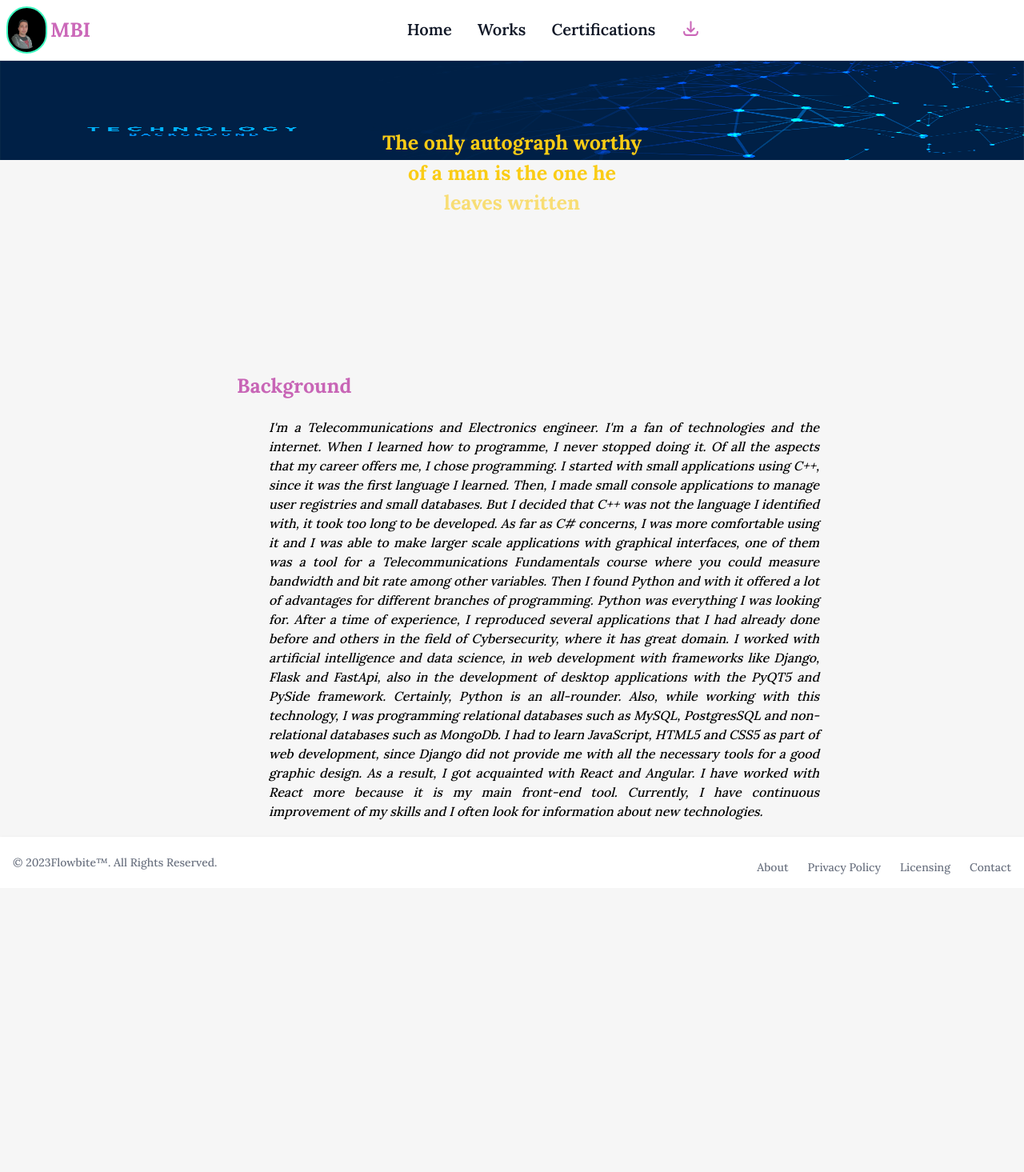
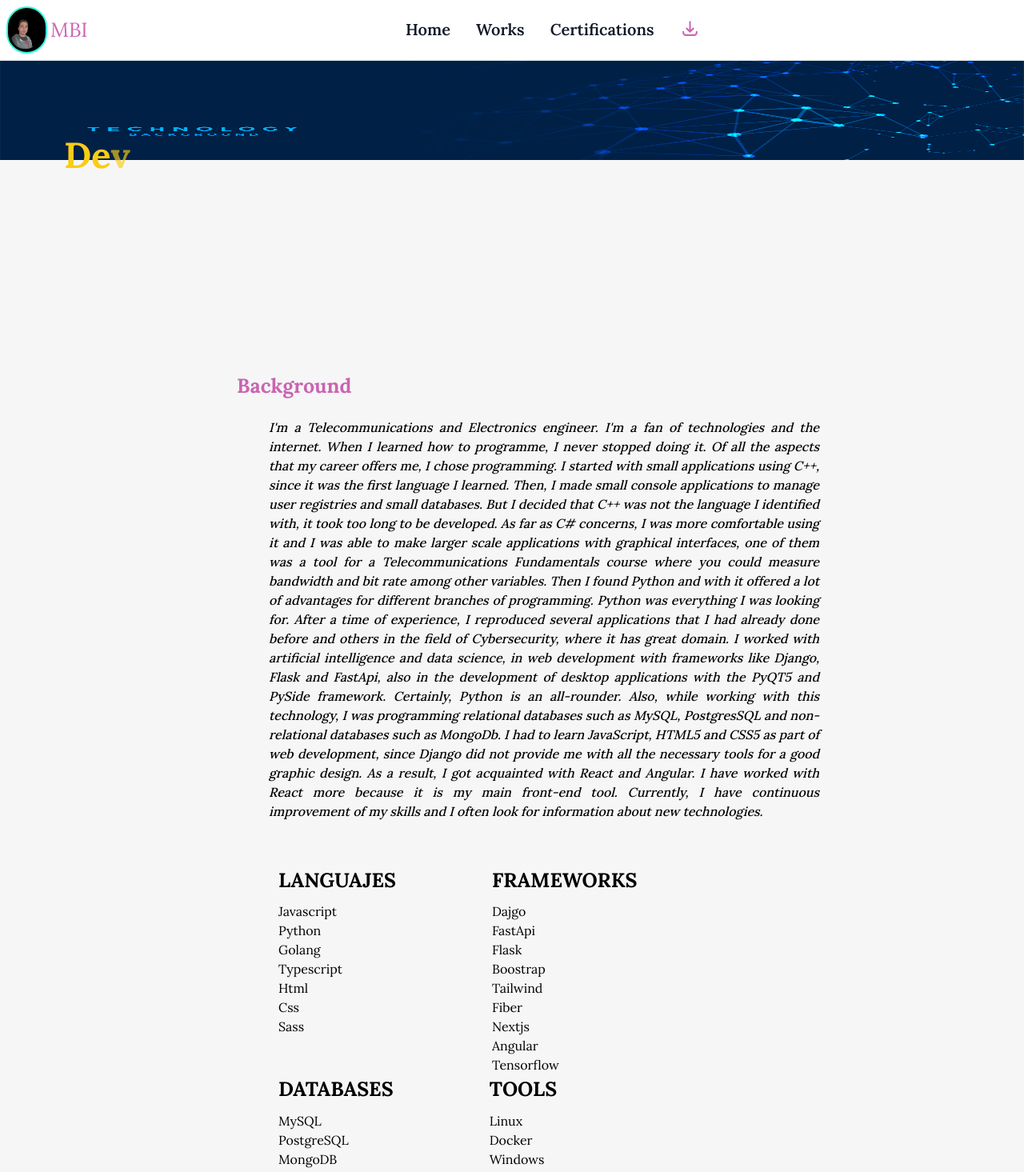
Before and after one commit to MBI-88/porfolio-v2, a Next.js app: page / in a window 1280 px wide. Shown: the top 1465 px of the page at 80% size. Before the commit the page ends 1110 px from the top, so only its background shows below. Built offline with nearby package versions, Linux system fonts and the light colour scheme.

Commit message:
new fonts size

```diff
--- a/app/components/background.tsx
+++ b/app/components/background.tsx
@@ -5,13 +5,13 @@ import { motion } from "framer-motion";
 const Background = () => {
     return (
         <section className='container lg:px-64 md:px-20 px-10'>
-            <motion.h1 className="pt-0 font-extrabold lg:ps-10 ps-0"
+            <motion.h2 className="pt-0 font-extrabold lg:ps-10 ps-0"
                 animate={{ color: ['#40e612', '#7a19db9e', '#d31a1ab0', '#2551e2fe'], animationTimingFunction: 'ease' }}
                 transition={{ duration: 10, repeat: Infinity, delay: 1 }}
             >
                 Background
-            </motion.h1>
-            <div className="pt-5 pb-5 lg:ps-20 ps-0 md:ps-16">
+            </motion.h2>
+            <article className="pt-5 pb-5 lg:ps-20 ps-0 md:ps-16">
                 <h3 className="font-medium text-justify">
                     I'm a Telecommunications and Electronics engineer.
                     I'm a fan of technologies and the internet. When I learned how to programme,
@@ -37,7 +37,7 @@ const Background = () => {
                     Currently, I have continuous improvement of my skills and I often look for information about new technologies.
                 </h3>
 
-            </div>
+            </article>
         </section>
 
     )
--- a/app/components/presentation.tsx
+++ b/app/components/presentation.tsx
@@ -51,35 +51,105 @@ const Presentation = () => {
             transition: { duration: 1.5, delay: 6 }
         }
     }
+    const item5 = {
+        hidden: {
+            opacity: 0,
+        },
+        show: {
+            opacity: 1,
+            transition: { duration: 1.5, delay: 7 }
+        }
+    }
+    const item6 = {
+        hidden: {
+            opacity: 0,
+        },
+        show: {
+            opacity: 1,
+            transition: { duration: 1.5, delay: 8 }
+        }
+    }
+    const item7 = {
+        hidden: {
+            opacity: 0,
+        },
+        show: {
+            opacity: 1,
+            transition: { duration: 1.5, delay: 9 }
+        }
+    }
+    const item8 = {
+        hidden: {
+            opacity: 0,
+        },
+        show: {
+            opacity: 1,
+            transition: { duration: 1.5, delay: 10 }
+        }
+    }
+    const item9 = {
+        hidden: {
+            opacity: 0,
+        },
+        show: {
+            opacity: 1,
+            transition: { duration: 1.5, delay: 11 }
+        }
+    }
 
     return (
-        <div className={style.containerBlock}>
-            <section className={style.parallaxBg}>
-                <motion.ul className="items-center lg:pt-40 pt-28 px-2" variants={container} initial="hidden" animate="show">
+        <section className={style.containerBlock}>
+            <article className={style.parallaxBg}>
+                <motion.ul className="flex flex-row items-center lg:pt-40 pt-20 px-20" variants={container} initial="hidden" animate="show">
                     <motion.li variants={item1}>
                         <h1 className=' text-yellow-400 text-center lg:font-extrabold font-medium'>
-                            The only autograph worthy
+                            D
                         </h1>
                     </motion.li>
                     <motion.li variants={item2}>
                         <h1 className='  text-yellow-400 text-center lg:font-extrabold font-medium'>
-                            of a man is the one he
+                            e
                         </h1>
                     </motion.li>
                     <motion.li variants={item3}>
                         <h1 className='  text-yellow-400 text-center lg:font-extrabold font-medium'>
-                            leaves written
+                            v
                         </h1>
                     </motion.li>
                     <motion.li variants={item4}>
                         <h1 className='  text-yellow-400 text-center lg:font-extrabold font-medium'>
-                            with his works.
+                            e
+                        </h1>
+                    </motion.li>
+                    <motion.li variants={item5}>
+                        <h1 className='  text-yellow-400 text-center font-medium sm:font-thin'>
+                            l
+                        </h1>
+                    </motion.li>
+                    <motion.li variants={item6}>
+                        <h1 className='  text-yellow-400 text-center font-medium sm:font-thin'>
+                            o
+                        </h1>
+                    </motion.li>
+                    <motion.li variants={item7}>
+                        <h1 className='  text-yellow-400 text-center font-medium sm:font-thin'>
+                            p
+                        </h1>
+                    </motion.li>
+                    <motion.li variants={item8}>
+                        <h1 className='  text-yellow-400 text-center font-medium sm:font-thin'>
+                            e
+                        </h1>
+                    </motion.li>
+                    <motion.li variants={item9}>
+                        <h1 className='  text-yellow-400 text-center font-medium sm:font-thin'>
+                            r
                         </h1>
                     </motion.li>
 
                 </motion.ul>
-            </section>
-        </div>
+            </article>
+        </section>
     )
 }
 export default Presentation;
--- a/app/components/stack.tsx
+++ b/app/components/stack.tsx
@@ -1,9 +1,47 @@
+import { HiOutlineDownload } from 'react-icons/hi'
+import {
+    IoLogoJavascript, IoLogoPython, IoLogoHtml5,
+    IoLogoCss3, IoLogoSass, IoLogoAngular
+} from 'react-icons/io'
+import {
+    SiTypescript, SiTensorflow, SiMysql,
+    SiPostgresql, SiMongodb, SiDocker
+} from 'react-icons/si'
+import { SiDjango, SiFlask, SiFastapi, SiOwasp, SiGoland } from 'react-icons/si'
+import { FaBootstrap, FaLinux, FaWindows, FaReact } from 'react-icons/fa'
+import { StackData } from '../interfaces/stack_interface'
+import { FC } from 'react'
 
+interface Props {
+    data: StackData[]
+}
 
-const Stack = () => {
+const Stack:FC<Props> = ({data}) => {
     return (
-        <>
-        </>
+        <section className='container lg:px-72 md:px-20 px-10 pt-9 pb-9'>
+            <article className='flex flex-row flex-wrap'>
+                {
+                    data ? (
+                        data.map((item, index) => (
+                            <div className='constainer items-start px-5' key={index}>
+                                <h2 className='lg:font-bold font-medium px-10' key={index}>{item.name.toUpperCase()}</h2>
+                                <ul key={item.key} className='item-center px-10 pt-2'>
+                                    {
+                                        item.data.map((lang,index )=>(
+                                            <li key={index}>
+                                                {lang}
+                                            </li>
+                                        ))
+                                    }
+
+                                </ul>
+                            </div>
+
+                        ))
+                    ) : ""
+                }
+            </article>
+        </section>
     )
 }
 
--- /dev/null
+++ b/app/data/stack.json
@@ -0,0 +1,51 @@
+[
+    {
+        "name": "languajes",
+        "key": 1,
+        "data": [
+            "Javascript",
+            "Python",
+            "Golang",
+            "Typescript",
+            "Html",
+            "Css",
+            "Sass"
+        ]
+    },
+    {
+        "name": "frameworks",
+        "key": 2,
+        "data": [
+            "Dajgo",
+            "FastApi",
+            "Flask",
+            "Boostrap",
+            "Tailwind",
+            "Fiber",
+            "Nextjs",
+            "Angular",
+            "Tensorflow"
+        ]
+    },
+    {
+        "name": "databases",
+        "key": 3,
+        "data": [
+            "MySQL",
+            "PostgreSQL",
+            "MongoDB"
+        ]
+    },
+    {
+        "name": "tools",
+        "key": 4,
+        "data": [
+            "Linux",
+            "Docker",
+            "Windows",
+            "OWASP",
+            "VMware",
+            "AWS"
+        ]
+    }
+]
--- /dev/null
+++ b/app/interfaces/stack_interface.ts
@@ -0,0 +1,6 @@
+
+export interface StackData {
+    name: string,
+    key: number,
+    data: string[],
+}
--- a/app/page.tsx
+++ b/app/page.tsx
@@ -1,14 +1,18 @@
 import Background from './components/background'
 import Presentation from './components/presentation'
 import Stack from './components/stack'
+import { FetchStackData } from './services/stack_services'
+import data from './data/stack.json'
+
 
 
 export default function Home() {
+  const result = FetchStackData(data)
   return (
     <main className='min-h-screen'>
      <Presentation />
      <Background />
-     <Stack />
+     <Stack  data={result}/>
     </main>
   )
 }
--- /dev/null
+++ b/app/services/stack_services.ts
@@ -0,0 +1,7 @@
+import { StackData } from '../interfaces/stack_interface';
+import stack from '../data/stack.json'
+
+export function FetchStackData(data:StackData[]) {
+    const result = data.map(item => item)
+    return result
+}
--- a/app/shared/navbar.tsx
+++ b/app/shared/navbar.tsx
@@ -27,13 +27,13 @@ const Navbar = () => {
                         />
                     </motion.div>
 
-                    <motion.h1
+                    <motion.h2
                         className="ps-1"
                         animate={{ color: ['#40e612', '#7a19db9e', '#d31a1ab0', '#2551e2fe'], animationTimingFunction: 'ease' }}
                         transition={{ duration: 10, repeat: Infinity, delay: 1 }}
                     >
                         MBI
-                    </motion.h1>
+                    </motion.h2>
                 </section>
 
                 <div className="flex md:order-2">
@@ -71,12 +71,12 @@ const Navbar = () => {
                             <motion.a href="/static/doc/CV-MBI-EN.pdf"
                                 download type="button"
                             >
-                                <motion.h1
+                                <motion.h2
                                     animate={{ color: ['#40e612', '#7a19db9e', '#d31a1ab0', '#2551e2fe'], animationTimingFunction: 'ease' }}
                                     transition={{ duration: 10, repeat: Infinity, delay: 1 }}
                                 >
                                     <HiOutlineDownload />
-                                </motion.h1>
+                                </motion.h2>
                             </motion.a>
                         </li>
                     </ul>
--- a/app/styles/globals.css
+++ b/app/styles/globals.css
@@ -24,7 +24,14 @@
 h1 {
   font-family: var(--font-lora), sans-serif;
   font-weight: 800;
+  font-size: 45px;
+}
+
+h2 {
+  font-family: var(--font-lora), sans-serif;
+  font-weight: 400;
   font-size: 25px;
+
 }
 
 h3,
@@ -42,6 +49,7 @@ p {
   font-weight: 400;
   font-size: 12px;
 }
+
 span {
   font-family: var(--font-lora);
   font-weight: 500;
```
